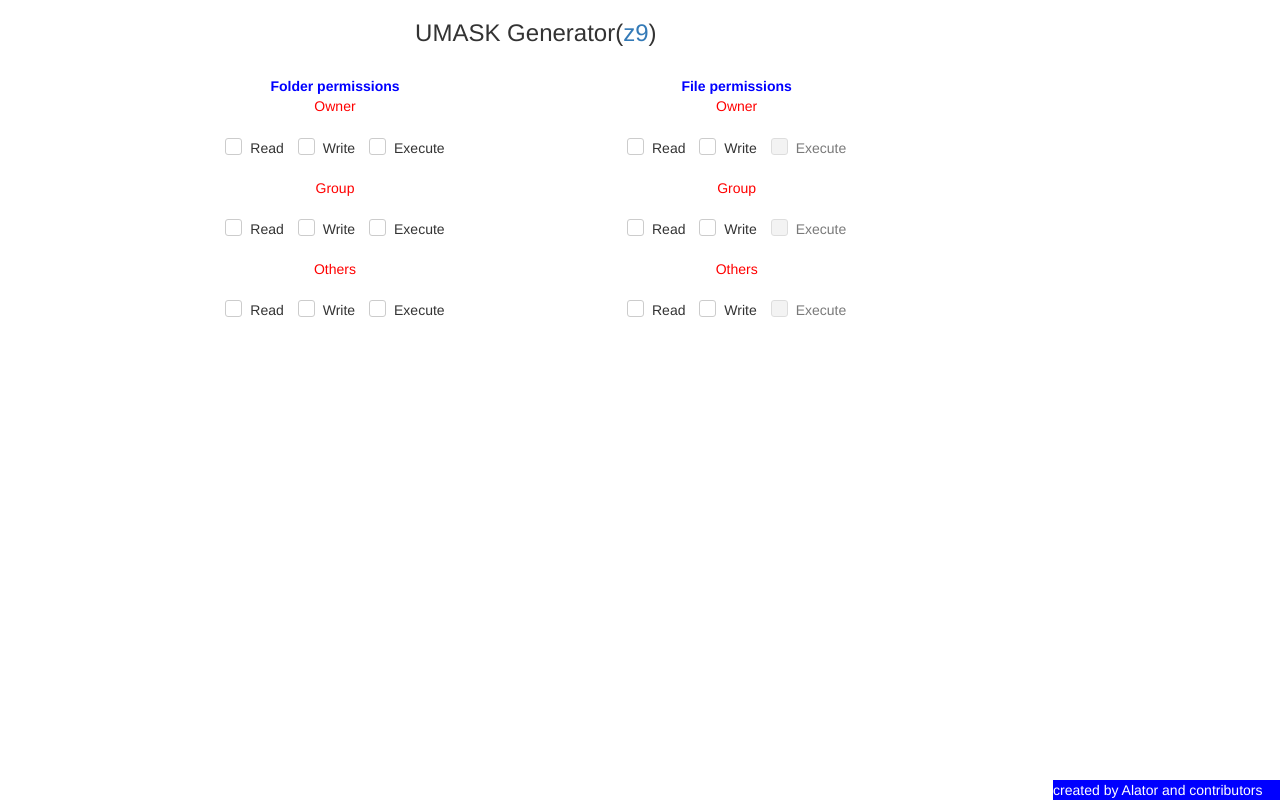
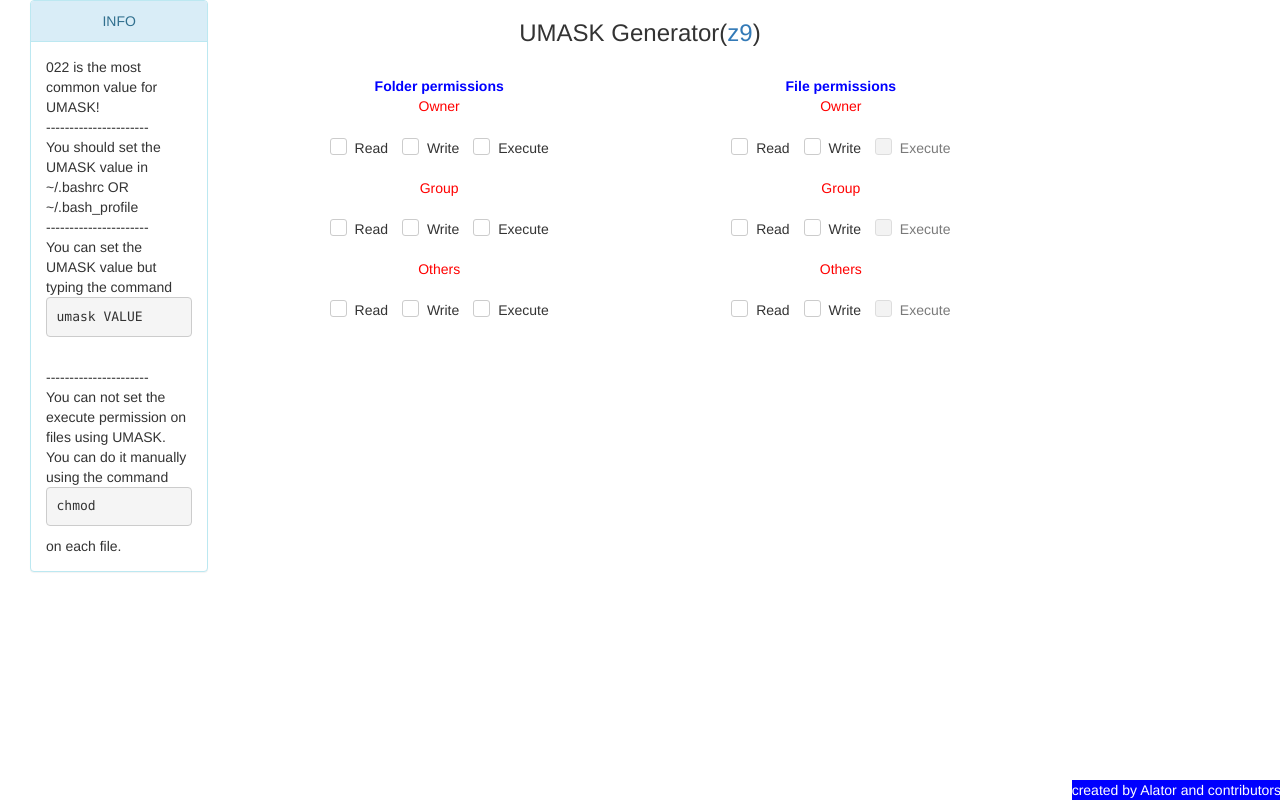
Before and after one commit to alator21/z9, a plain HTML site: page index.html in a window 1280 px wide. Drawn offline with nearby package versions, Linux system fonts and the light colour scheme.

Commit message:
Better style + add info

```diff
--- a/index.html
+++ b/index.html
@@ -16,7 +16,27 @@
 
 <body>
     <div class='container-fluid'>
-        <div class='col-md-1'>
+        <div class='col-md-2'>
+            <div class="panel panel-info">
+                <div class="panel-heading text-center">INFO</div>
+                <div class="panel-body">
+                    022 is the most common value for UMASK!
+                    <br>
+                    ----------------------
+                    <br>
+                    You should set the UMASK value in ~/.bashrc OR ~/.bash_profile
+                    <br>
+                    ----------------------
+                    <br>
+                    You can set the UMASK value but typing the command
+                    <pre>umask VALUE</pre>
+                    <br>
+                    ----------------------
+                    <br>
+                    You can not set the execute permission on files using UMASK. You can do it manually using the command
+                    <pre>chmod</pre> on each file.
+                </div>
+            </div>
         </div>
         <div class='col-md-8 text-center'>
             <div class='text-center'>
@@ -153,10 +173,7 @@
             <div id='results'>
             </div>
         </div>
-        <div class='col-md-3'>
-            <div class='col-md-3'>
-            </div>
-            <div class='col-md-9'>
+        <div class='col-md-2'>
             <div id='footer'>
                 <span class='t2'>
                     created by
@@ -168,7 +185,6 @@
             </div>
         </div>
     </div>
-    </div>
 </body>
 
 </html>
```
Also changed, not shown: z9.js (+0 -25 lines). Lines whose indentation alone changed are shown as unchanged.
